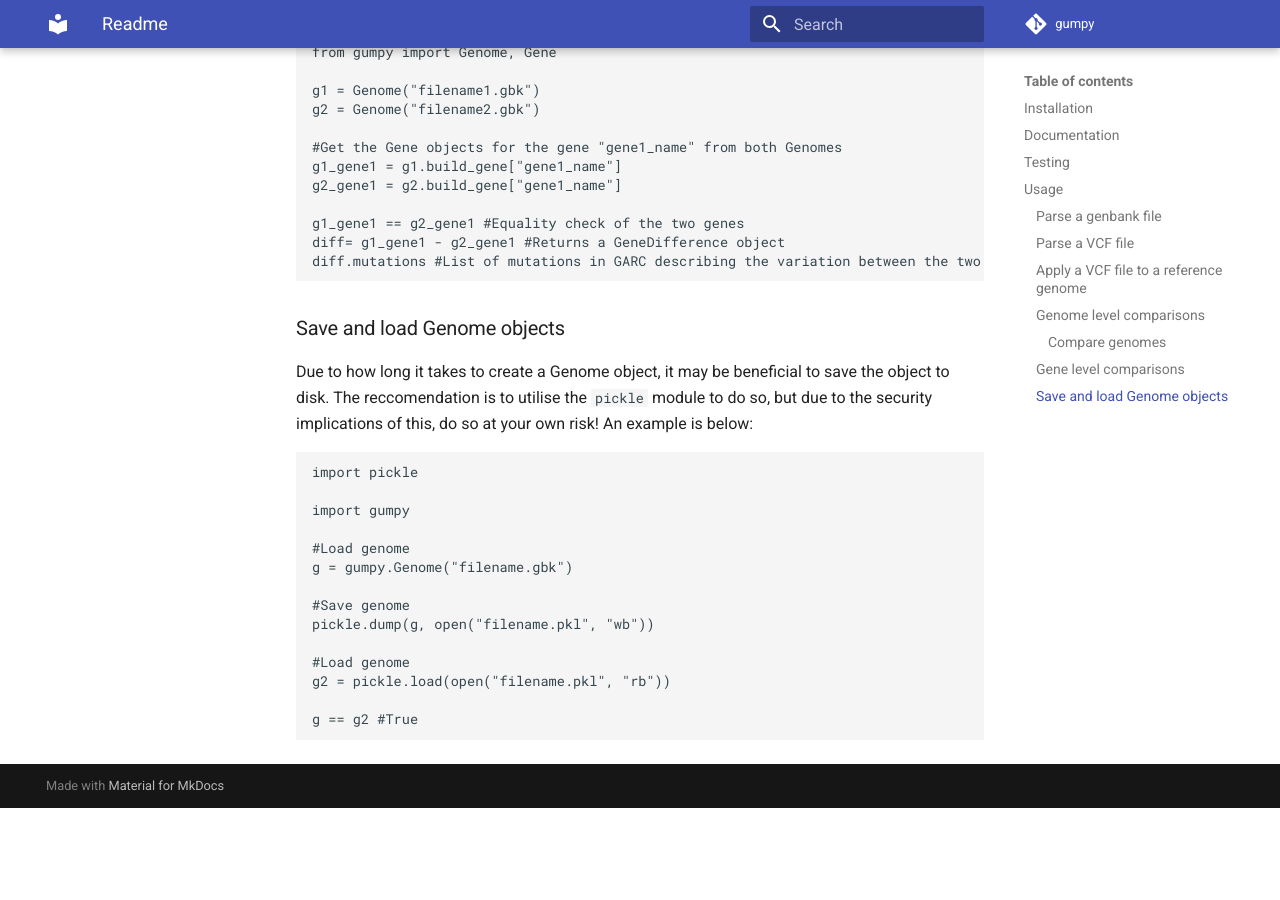
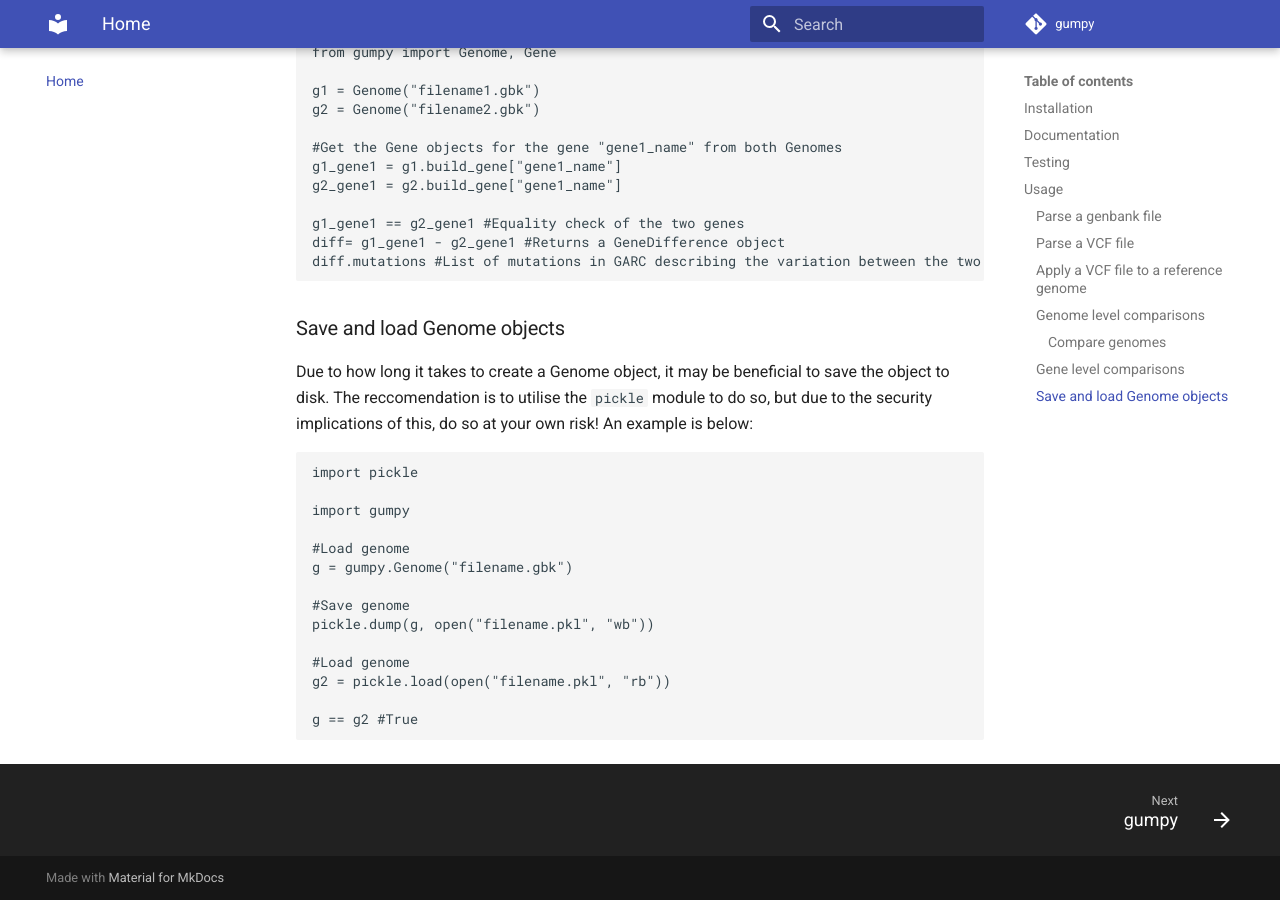
Before and after one commit to oxfordmmm/gumpy, an MkDocs documentation site: the page built from docs/readme.md, in a window 1280 px wide and 900 px high, scrolled down 2483 px. Built offline with MkDocs 1.6.1 and Material for MkDocs 9.7.7, drawn with Linux system fonts in a browser that asks for light colours; comment, search, counter and statistics services are not loaded; the version menu is left out; before the commit the page ends 3291 px from its top, so only the background shows below that.

Commit message:
Working locally now

```diff
--- a/mkdocs.yaml
+++ b/mkdocs.yaml
@@ -14,7 +14,7 @@ theme:
     - navigation.tracking
 
 nav:
-  - Home: README.md
+  - Home: readme.md
   - Code Reference: reference/
 
 extra:
```
Also changed, not shown: docs/index.md (added, +3 -0 lines), 1 other file.
